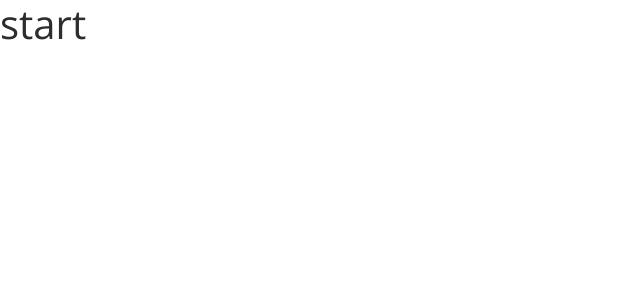
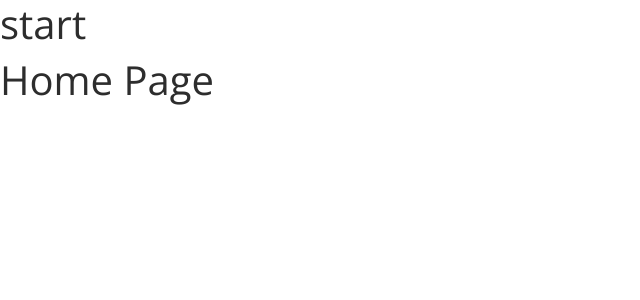
Before and after one commit to hristogeorgiew/Furniture, a React (Create React App) app in the folder client/: page / in a window 1280 px wide. Shown: the top 300 px of the page, without its empty margins (0-640 px from the left). Built offline with nearby package versions, Linux system fonts and the light colour scheme.

Commit message:
Add first Route (Home Page)

```diff
--- a/client/src/App.js
+++ b/client/src/App.js
@@ -1,7 +1,13 @@
+import { Switch, Route} from 'react-router-dom';
+import HomePage from './components/Home/HomePage';
+
 function App() {
   return (
     <div>
         <h1>start</h1>
+        <Switch>
+            <Route exact path='/' component={HomePage} />
+        </Switch>
     </div>
   );
 }
--- a/client/src/index.js
+++ b/client/src/index.js
@@ -1,14 +1,15 @@
 import React from 'react';
 import ReactDOM from 'react-dom';
+import { BrowserRouter as Router} from 'react-router-dom'
 import App from './App';
 import reportWebVitals from './reportWebVitals';
 import './style/bootstrap.min.css';
 import './style/site.css';
 
 ReactDOM.render(
-  <React.StrictMode>
+  <Router>
     <App />
-  </React.StrictMode>,
+  </Router>,
   document.getElementById('root')
 );
 
```
